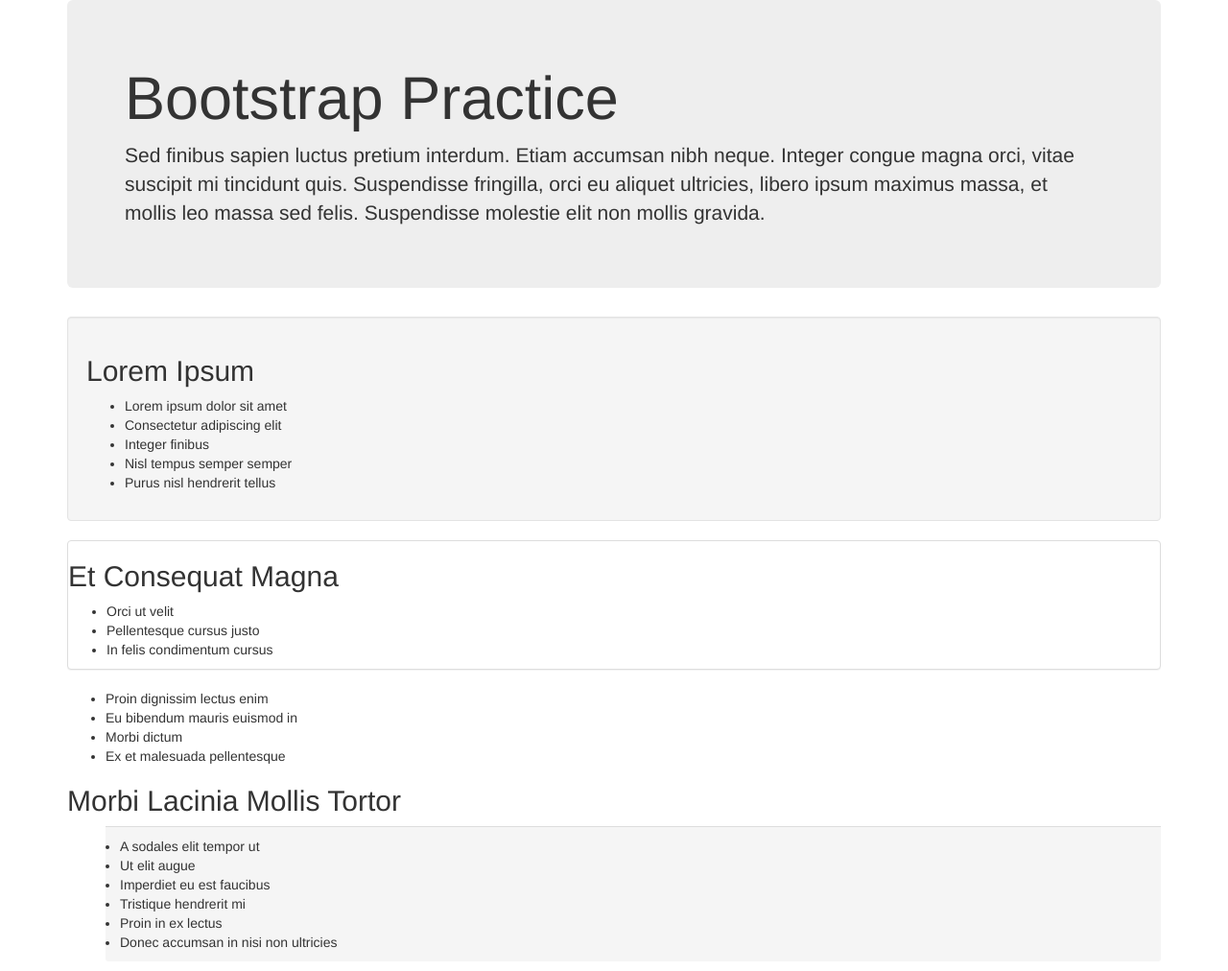
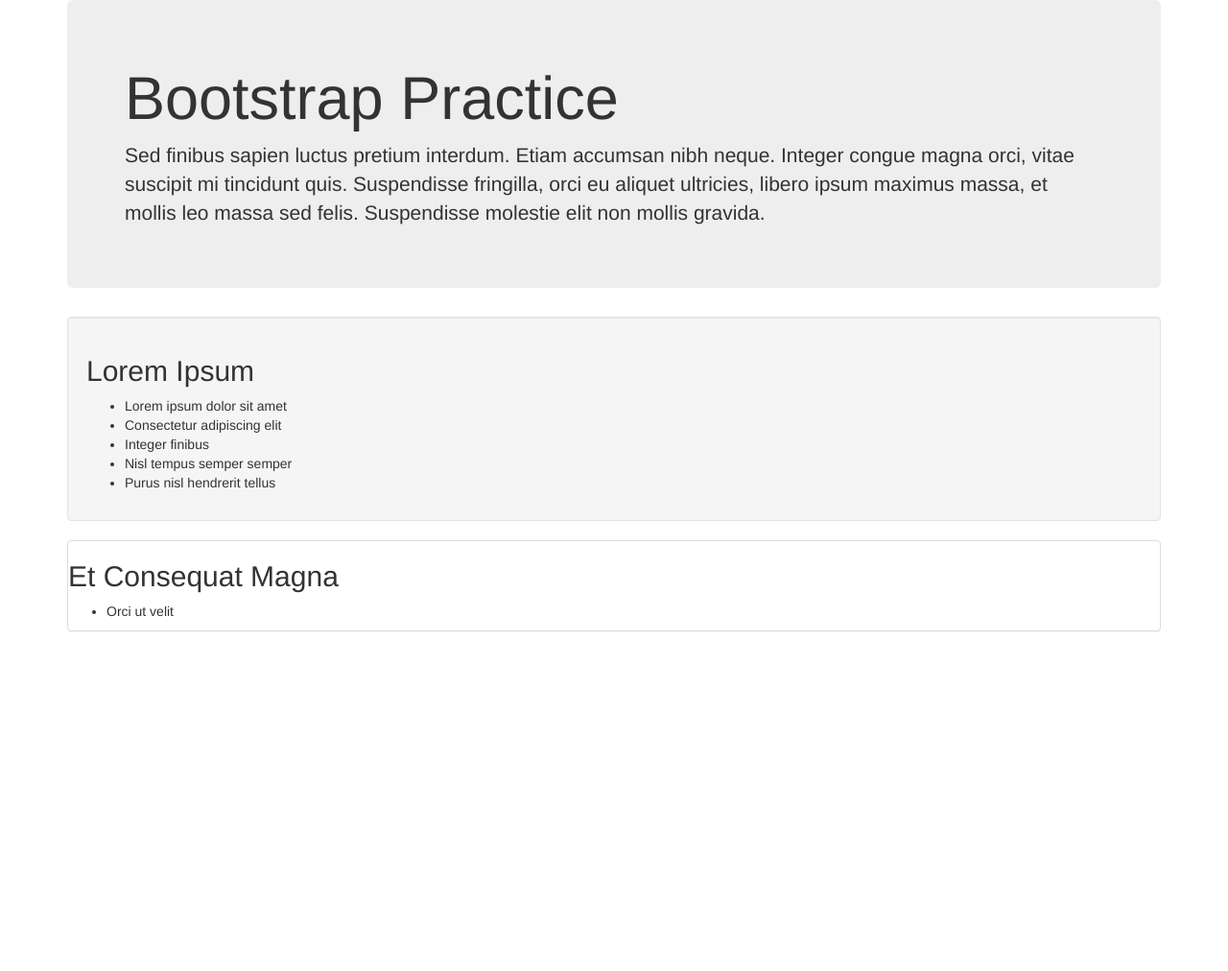
Before and after one commit to zecollokaris/boot-strap, a plain HTML site: page index.html in a window 1280 px wide. Shown: the whole page at 96% size. After the commit the page ends 800 px from the top, so only its background shows below. Drawn offline with Linux system fonts and the light colour scheme.

Commit message:
second add

```diff
--- a/index.html
+++ b/index.html
@@ -30,28 +30,3 @@
       <h2>Et Consequat Magna</h2>
       <ul>
         <li>Orci ut velit</li>
-        <li>Pellentesque cursus justo</li>
-        <li>In felis condimentum cursus</li>
-      </ul>
-    </div>
-    <ul>
-      <li>Proin dignissim lectus enim</li>
-      <li>Eu bibendum mauris euismod in</li>
-      <li>Morbi dictum</li>
-      <li>Ex et malesuada pellentesque</li>
-    </ul>
-    <h2>Morbi Lacinia Mollis Tortor</h2>
-    <ul>
-      <div class="panel-footer">
-        <li>A sodales elit tempor ut</li>
-        <li>Ut elit augue</li>
-        <li>Imperdiet eu est faucibus</li>
-        <li>Tristique hendrerit mi</li>
-        <li>Proin in ex lectus</li>
-        <li>Donec accumsan in nisi non ultricies</li>
-    </ul>
-    </div>
-  </div>
-</body>
-
-</html>
```
